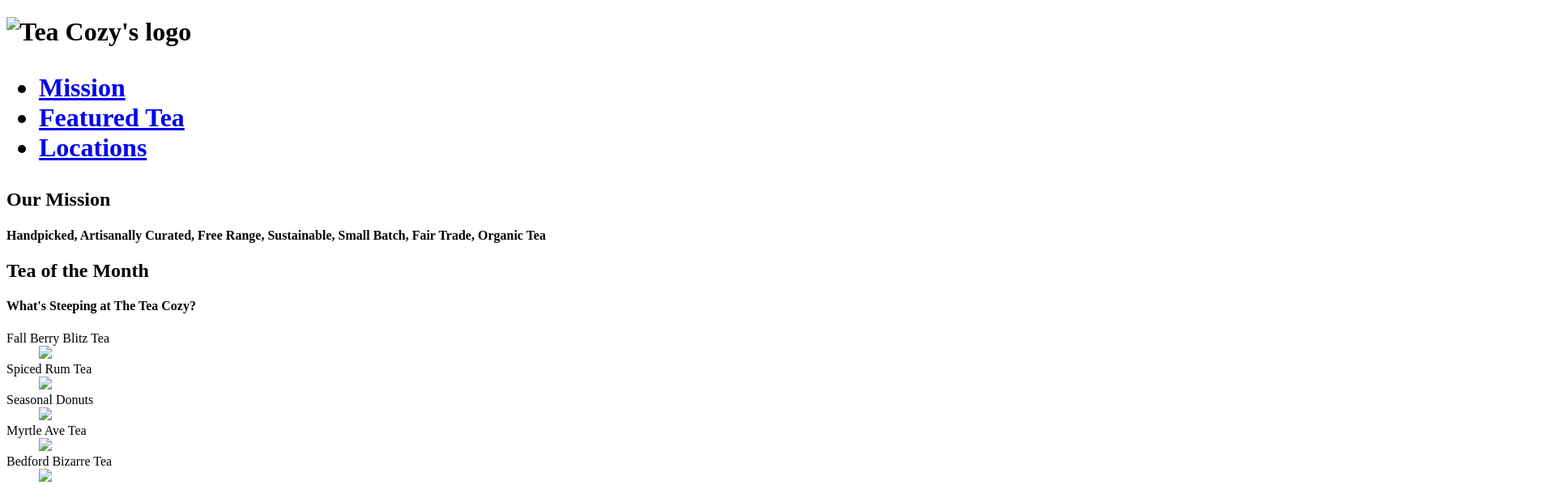
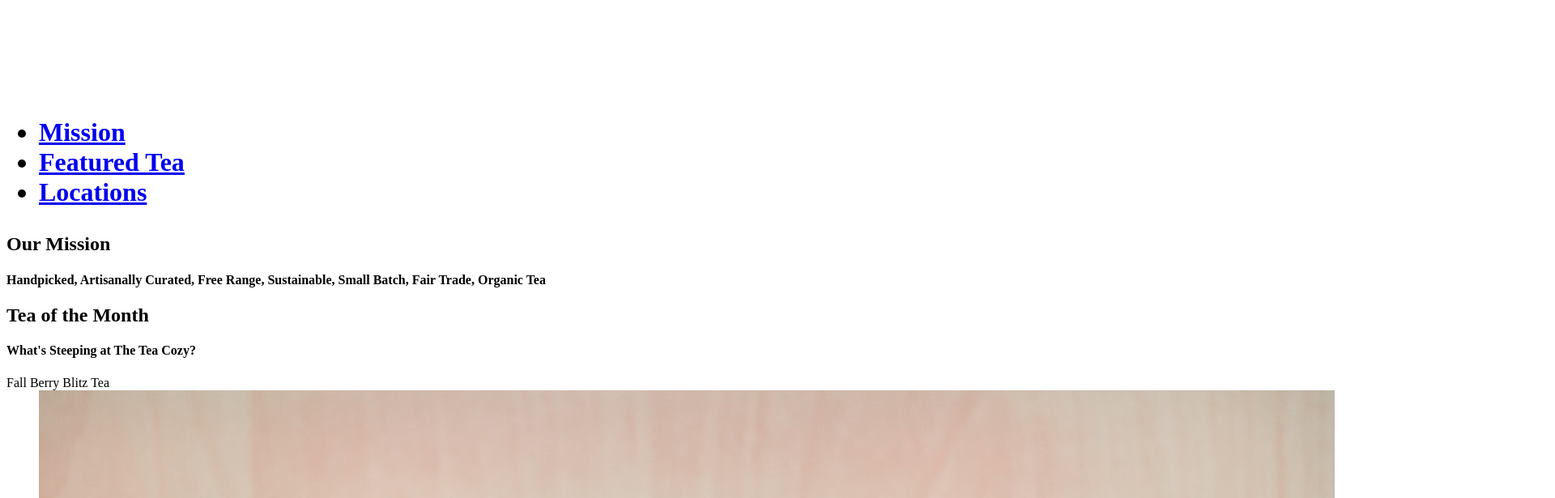
Before and after one commit to StanleyGM93/Tea-Cozy, a plain HTML site: page index.html in a window 1280 px wide. Shown: the top 615 px of the page at 81% size, 1920 px wide, since content can reach past the window. Drawn offline with Linux system fonts and the light colour scheme; the site is published under a folder, as on GitHub Pages, so addresses that start at the root find nothing.

Commit message:
Created styles directory and added link in index.html

```diff
--- a/index.html
+++ b/index.html
@@ -5,6 +5,7 @@
     <meta charset="UTF-8">
     <meta http-equiv="X-UA-Compatible" content="IE=edge">
     <meta name="viewport" content="width=device-width, initial-scale=1.0">
+    <link rel="stylesheet" href="./styles/styles.css">
     <title>Tea Cozy</title>
 </head>
 
@@ -12,7 +13,7 @@
     <!-- Header  -->
     <header>
         <h1>
-            <img src="/resources/Images/img-tea-cozy-logo.png" alt="Tea Cozy's logo">
+            <img src="./resources/Images/img-tea-cozy-logo.png" alt="Tea Cozy's logo">
             <ul>
                 <li><a href="#mission">Mission</a></li>
                 <li><a href="#featured_tea">Featured Tea</a></li>
@@ -34,27 +35,27 @@
         <dl>
             <dt>Fall Berry Blitz Tea</dt>
             <dd>
-                <img src="/resources/Images/img-berryblitz.jpg">
+                <img src="./resources/Images/img-berryblitz.jpg">
             </dd>
 
             <dt>Spiced Rum Tea</dt>
             <dd>
-                <img src="/resources/Images/img-spiced-rum.webp">
+                <img src="./resources/Images/img-spiced-rum.webp">
             </dd>
 
             <dt>Seasonal Donuts</dt>
             <dd>
-                <img src="/resources/Images/img-donut.jpg">
+                <img src="./resources/Images/img-donut.jpg">
             </dd>
 
             <dt>Myrtle Ave Tea</dt>
             <dd>
-                <img src="/resources/Images/img-myrtle-ave.jpg">
+                <img src="./resources/Images/img-myrtle-ave.jpg">
             </dd>
 
             <dt>Bedford Bizarre Tea</dt>
             <dd>
-                <img src="/resources/Images/img-bedford-bizarre.webp">
+                <img src="./resources/Images/img-bedford-bizarre.webp">
             </dd>
         </dl>
     </article>
--- /dev/null
+++ b/styles/styles.css
@@ -0,0 +1 @@
+@import url(./reset.css);
```
Also changed, not shown: styles/reset.css (added).
